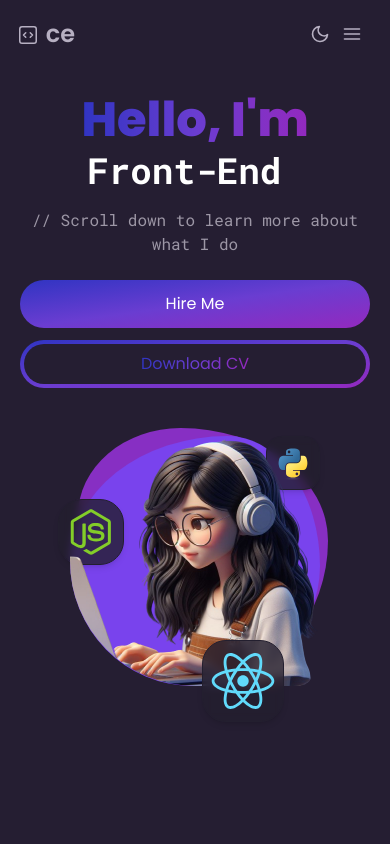
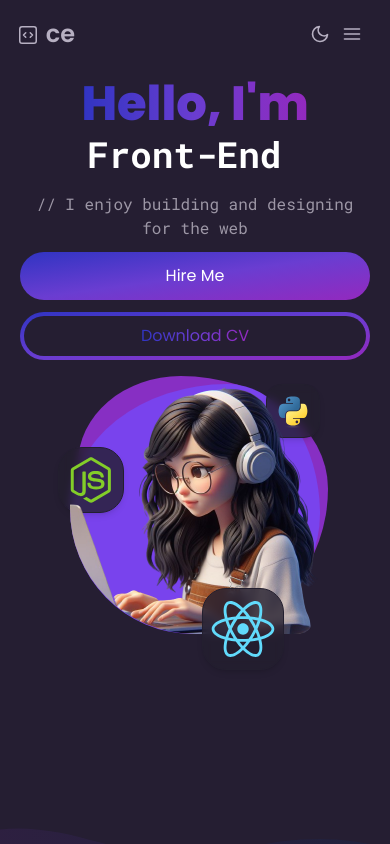
Before and after one commit to encarnac/portfolio, a React (Vite) app: page / in a window 390 px wide. Shown: the top 844 px of the page. Built offline with nearby package versions, Linux system fonts and the light colour scheme.

Commit message:
Spacing changes to fit on mobile and changed Hero description

```diff
--- a/src/App.jsx
+++ b/src/App.jsx
@@ -54,7 +54,7 @@ export default function App() {
       {/* Hero Section with Divider */}
       <div className="relative bg-[#e3e8ee] dark:bg-[#251e32]">
         <motion.div
-          className="container mx-auto mb-36 mt-20 px-5 py-4 sm:px-10"
+          className="container mx-auto mb-32 mt-16 px-5 py-4 sm:px-10 lg:mt-24"
           viewport={{ amount: 0.7 }}
           onViewportEnter={() => setSelectedPage("hero")}
         >
--- a/src/components/HeroSection.jsx
+++ b/src/components/HeroSection.jsx
@@ -62,8 +62,8 @@ export default function Header() {
                 className="font-mono text-4xl sm:text-5xl lg:text-7xl"
               />
             </h1>
-            <p className="mb-6 font-mono text-base text-[#938e9c] dark:text-[#9d97a6] sm:text-lg lg:text-xl">
-              // Scroll down to learn more about what I do
+            <p className="mb-3 font-mono text-base text-[#938e9c] dark:text-[#9d97a6] sm:text-lg lg:text-xl">
+              // I enjoy building and designing for the web
             </p>
             <div className="">
               <a
@@ -86,7 +86,7 @@ export default function Header() {
             </div>
           </div>
 
-          <div className="col-span-5 my-12 place-self-center">
+          <div className="col-span-5 mt-6 place-self-center sm:mt-12">
             <div className="relative z-0 before:absolute before:bottom-2 before:left-2 before:h-full before:w-full before:rounded-custom-3 before:bg-[#afc6e2] dark:before:bg-[#872FC3] lg:before:h-[330px] lg:before:w-[330px] xl:before:h-[400px] xl:before:w-[400px]">
               <div className="size-[250px] md:size-[325px] xl:size-[400px] relative rounded-custom-2 bg-[#ad99db] dark:bg-[#7943ed]">
                 <img
```
